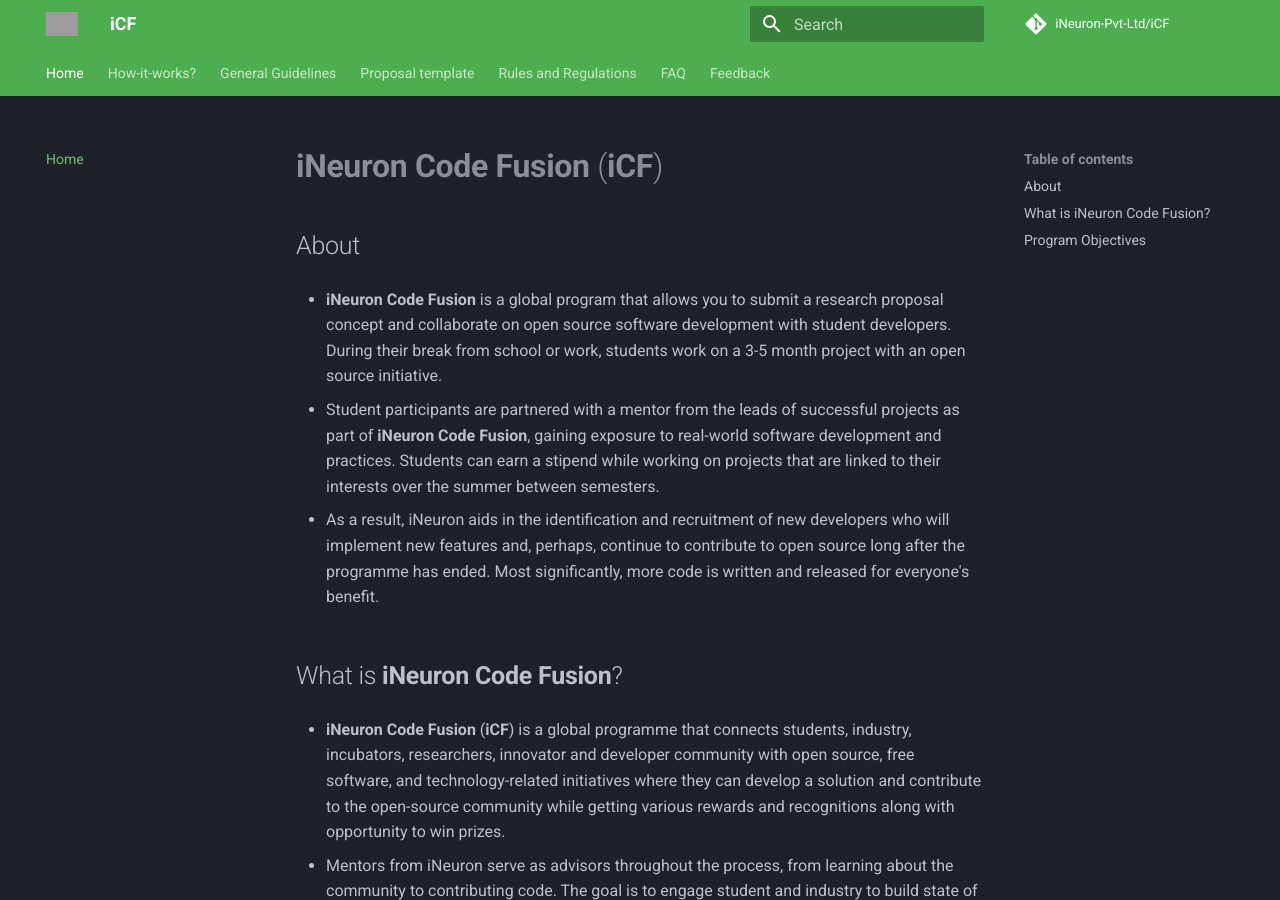
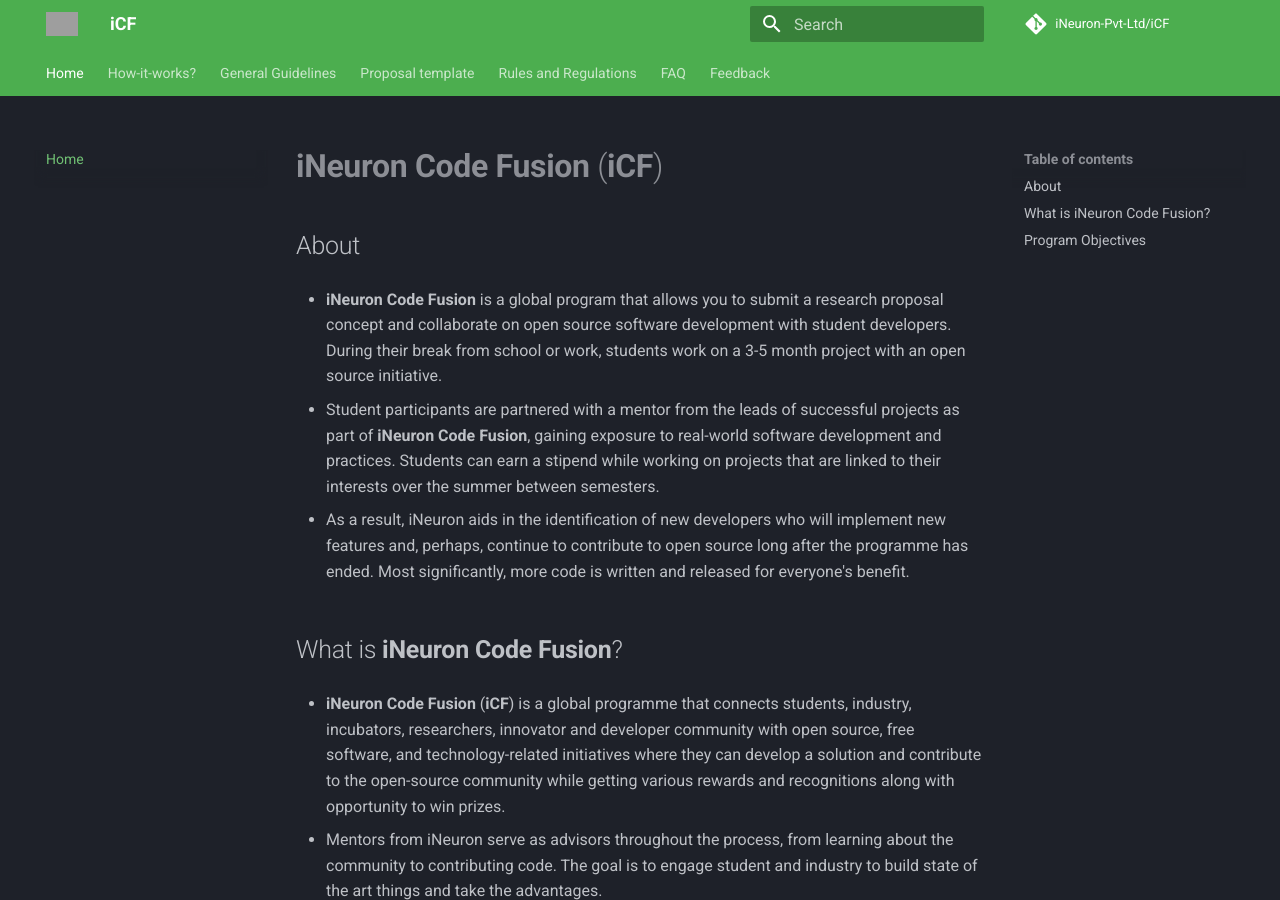
Before and after one commit to iNeuron-Pvt-Ltd/iCF, an MkDocs documentation site: the page built from docs/index.md, in a window 1280 px wide and 900 px high. Built offline with MkDocs 1.6.1 and Material for MkDocs 9.7.7, drawn with Linux system fonts in a browser that asks for light colours; comment, search, counter and statistics services are not loaded; grey boxes are pictures that could not be loaded.

Commit message:
changes in about

```diff
--- a/docs/index.md
+++ b/docs/index.md
@@ -9,7 +9,7 @@
 
 - Student participants are partnered with a mentor from the leads of successful projects as part of **iNeuron Code Fusion**, gaining exposure to real-world software development and practices. Students can earn a stipend while working on projects that are linked to their interests over the summer between semesters.
 
-- As a result, iNeuron aids in the identification and recruitment of new developers who will implement new features and, perhaps, continue to contribute to open source long after the programme has ended. Most significantly, more code is written and released for everyone's benefit.
+- As a result, iNeuron aids in the identification of new developers who will implement new features and, perhaps, continue to contribute to open source long after the programme has ended. Most significantly, more code is written and released for everyone's benefit.
 
 
 ## What is **iNeuron Code Fusion**?
```
